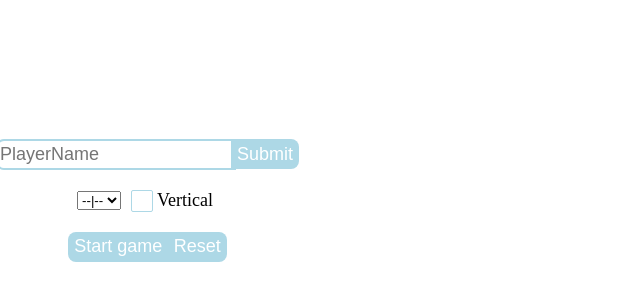
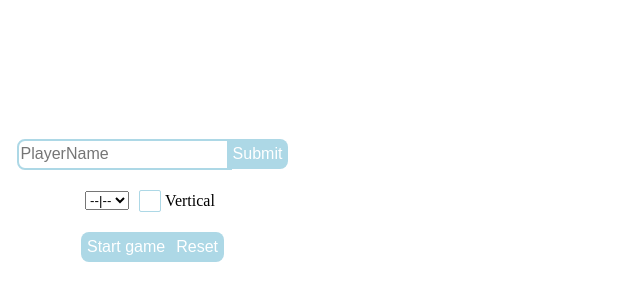
Before and after one commit to MarcoDalBoni/battleship, a website built with webpack: page src/index.html in a window 1280 px wide. Shown: the part 168-468 px from the top of the page, without its empty margins (0-640 px from the left). Built offline with nearby package versions, Linux system fonts and the light colour scheme.

Commit message:
fix grafico

```diff
--- a/src/style.css
+++ b/src/style.css
@@ -2,7 +2,7 @@ body {
     display: flex;
     justify-content: center;
     align-items: center;
-    gap: 50px;
+    gap: 40px;
     height: 95vh;
 }
 
@@ -13,7 +13,7 @@ body {
     justify-content: center;
     gap: 20px;
     height: 95vh;
-    font-size: 18px;
+    font-size: 16px;
 }
 
 .input-name {
@@ -25,7 +25,7 @@ body {
 
 #inputName {
     border: 2px solid lightblue;
-    font-size: 18px;
+    font-size: 16px;
     height: 25px;
 }
 
@@ -34,7 +34,7 @@ body {
 #startGame {
     border: none;
     background-color: lightblue;
-    font-size: 18px;
+    font-size: 16px;
     color: white;
     height: 30px;
     cursor: pointer;
```
Also changed, not shown: dist/bundle.js, 8 other files.
